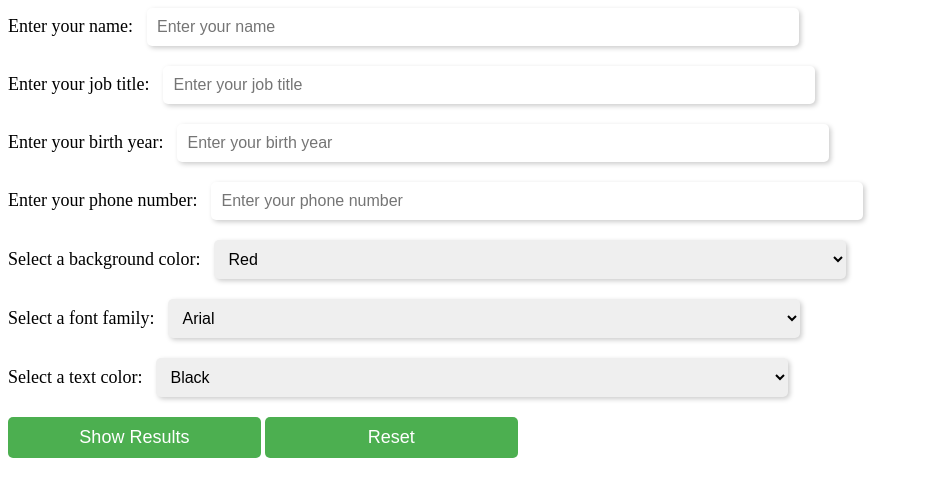
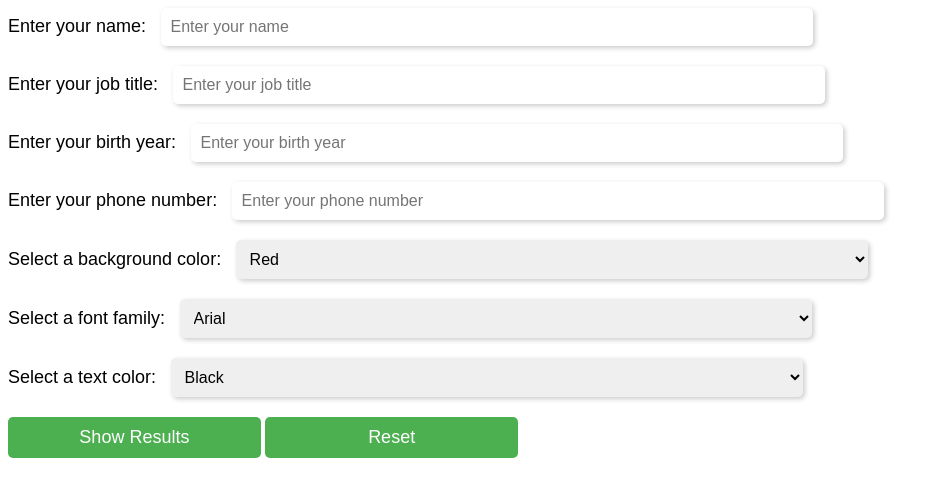
Before and after one commit to AMAN-ARABZADEH/Testing-JavaScript-, a plain HTML site: page index.html in a window 1280 px wide. Both pictures are taken after a click on the button "Reset". Shown: the whole page, without its empty margins (0-943 px from the left). Drawn offline with Linux system fonts and the light colour scheme.

Commit message:
This is testing of js, after a while

```diff
--- a/index.html
+++ b/index.html
@@ -54,6 +54,7 @@
     </style>
   </head>
   <body>
+    <div id="container">
       <label for="name-input">Enter your name:</label>
       <input type="text" id="name-input" placeholder="Enter your name" />
       <br />
@@ -72,7 +73,11 @@
       />
       <br />
       <label for="phone-input">Enter your phone number:</label>
-    <input type="text" id="phone-input" placeholder="Enter your phone number" />
+      <input
+        type="text"
+        id="phone-input"
+        placeholder="Enter your phone number"
+      />
       <br />
       <label for="bg-color-select">Select a background color:</label>
       <select id="bg-color-select">
@@ -97,7 +102,7 @@
       <br />
       <button id="show-results-button">Show Results</button>
       <button id="reset-button">Reset</button>
-
+    </div>
     <script src="./index.js"></script>
   </body>
 </html>
--- a/index.js
+++ b/index.js
@@ -10,19 +10,10 @@ const textColorSelect = document.getElementById("text-color-select");
 // Get the reset button
 const resetButton = document.getElementById("reset-button");
 
+// Add an event listener to the reset button
+resetButton.addEventListener("click", resetForm);
 // Get the show results button
 const showResultsButton = document.getElementById("show-results-button");
-
-// Add an event listener to the reset button to clear the form inputs
-resetButton.addEventListener("click", function () {
-  nameInput.value = "";
-  jobTitleInput.value = "";
-  birthyearInput.value = "";
-  phoneInput.value = "";
-  bgColorSelect.selectedIndex = 0;
-  fontSelect.selectedIndex = 0;
-  textColorSelect.selectedIndex = 0;
-});
 
 // Add an event listener to the show results button to display the results
 showResultsButton.addEventListener("click", function () {
@@ -65,7 +56,43 @@ showResultsButton.addEventListener("click", function () {
 
   // Show the results container
   resultsContainer.style.display = "block";
-
+  resetButton.addEventListener("click", resetForm);
   // Hide the form inputs and options
   document.getElementById("form").style.display = "none";
 });
+
+function resetForm() {
+  // Clear the values of all the input and select elements
+  nameInput.value = "";
+  jobTitleInput.value = "";
+  birthyearInput.value = "";
+  phoneInput.value = "";
+  bgColorSelect.value = "red";
+  fontSelect.value = "Arial";
+  textColorSelect.value = "black";
+
+  // Reset the background color, font family, and text color of the container element
+  const container = document.getElementById("container");
+  container.style.backgroundColor = "white";
+  container.style.fontFamily = "sans-serif";
+  container.style.color = "black";
+}
+resetButton.addEventListener("click", function () {
+  // remove the results container from the body
+  document.body.removeChild(document.getElementById("results-container"));
+  // Clear the values of all the input and select elements
+  nameInput.value = "";
+  jobTitleInput.value = "";
+  birthyearInput.value = "";
+  phoneInput.value = "";
+  bgColorSelect.value = "red";
+  fontSelect.value = "Arial";
+  textColorSelect.value = "black";
+  // Reset the background color, font family, and text color of the container element
+  const container = document.getElementById("container");
+  container.style.backgroundColor = "white";
+  container.style.fontFamily = "sans-serif";
+  container.style.color = "black";
+  // Show the form inputs and options
+  document.getElementById("form").style.display = "block";
+});
```
Lines whose indentation alone changed are shown as unchanged.
